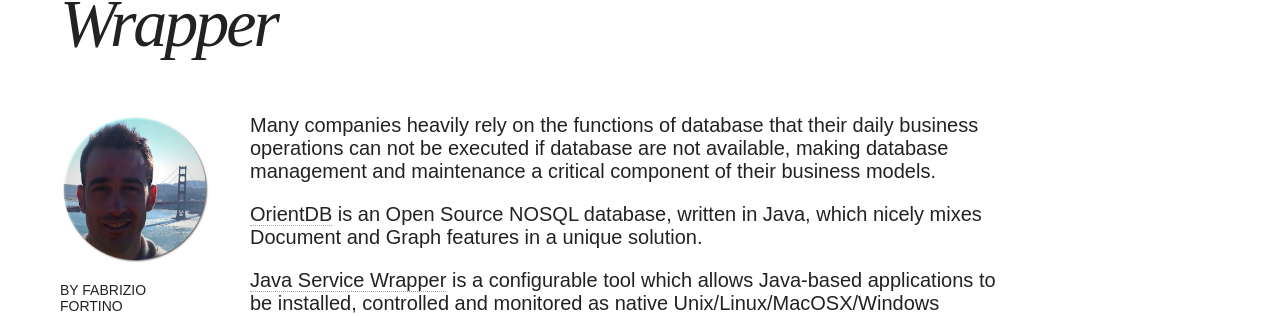
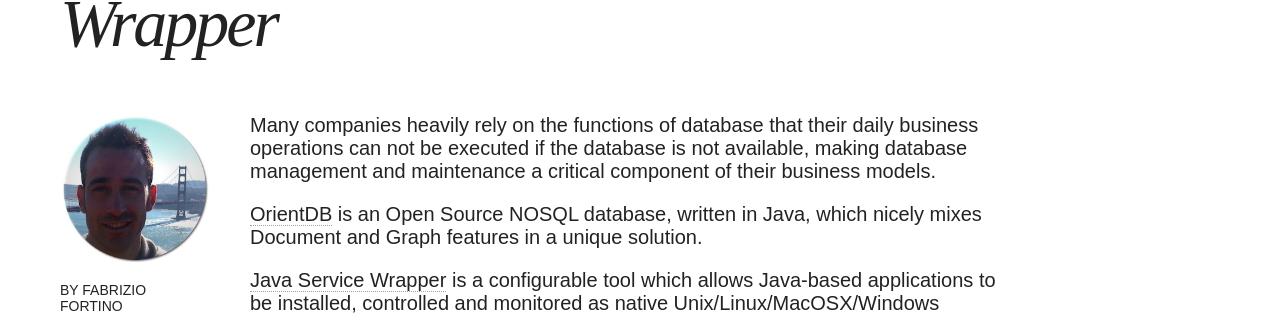
Before and after one commit to fabriziofortino/fabriziofortino.github.io, a Jekyll site: the page built from _posts/2014-08-11-running-orientdb-in-service-mode-with-jsw.md, in a window 1280 px wide. Shown: the part 540-856 px from the top of the page. Built offline with Jekyll 4.4.1, drawn with Linux system fonts in a browser that asks for light colours; nearby versions of some CDN libraries; comment, search, counter and statistics services are not loaded.

Commit message:
OrientDB JSW integration post

```diff
--- a/_posts/2014-08-11-running-orientdb-in-service-mode-with-jsw.md
+++ b/_posts/2014-08-11-running-orientdb-in-service-mode-with-jsw.md
@@ -8,7 +8,7 @@
 share: true
 ---
 
-Many companies heavily rely on the functions of database that their daily business operations can not be executed if database are not available, making database management and maintenance a critical component of their business models.
+Many companies heavily rely on the functions of database that their daily business operations can not be executed if the database is not available, making database management and maintenance a critical component of their business models.
 
 <a href="http://www.orientechnologies.com/orientdb/" target="_blank">OrientDB</a> is an Open Source NOSQL database, written in Java, which nicely mixes Document and Graph features in a unique solution.
 
```
Also changed, not shown: 1 other file.
